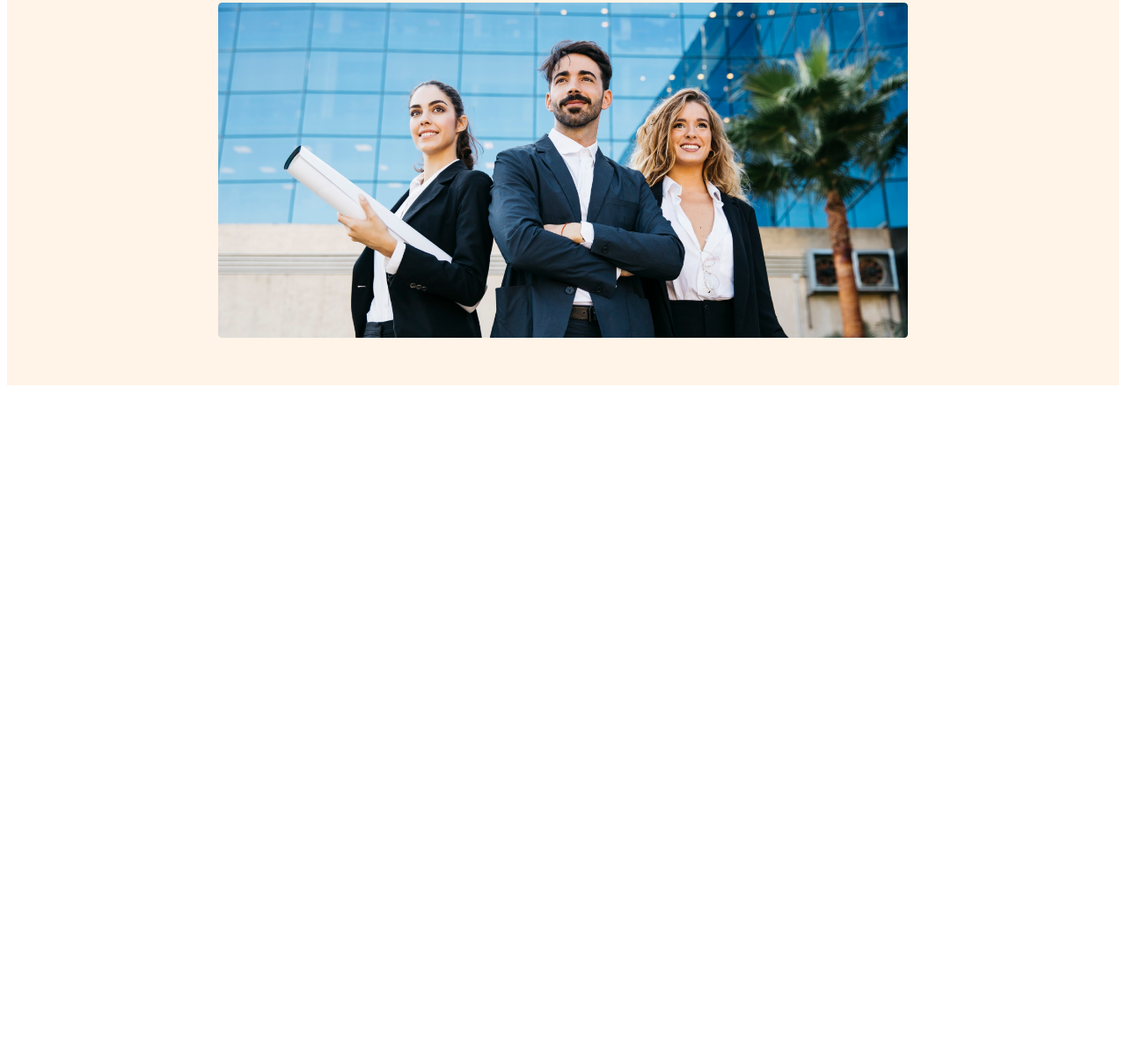
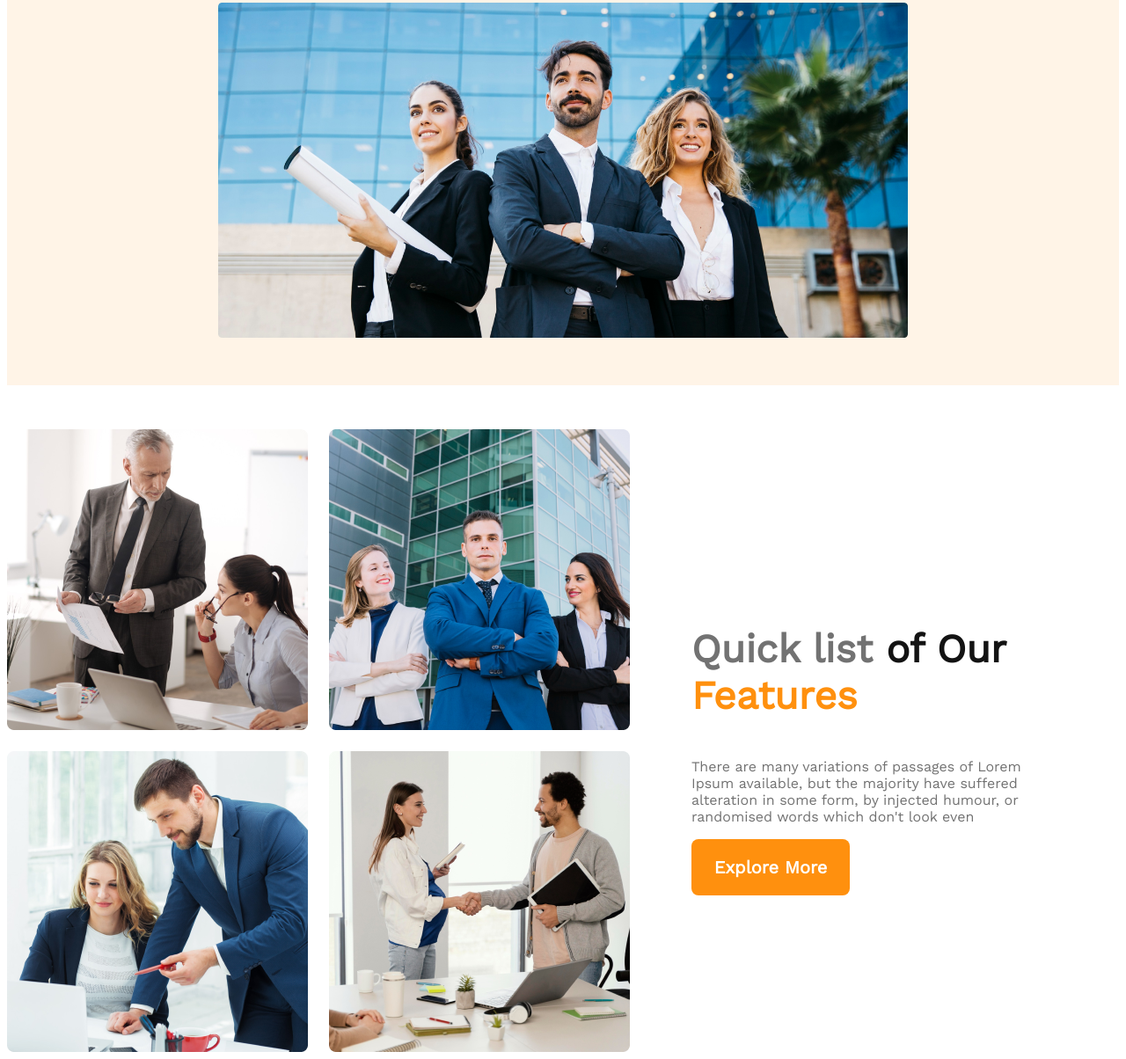
Before and after one commit to Tasin37/Architect, a plain HTML site: page index.html in a window 1280 px wide. Shown: the part 573-1777 px from the top of the page at 88% size. Before the commit the page ends 1019 px from the top, so only its background shows below. Drawn offline with nearby package versions, Linux system fonts and the light colour scheme.

Commit message:
teams responsive

```diff
--- a/index.html
+++ b/index.html
@@ -32,7 +32,19 @@
     </header>
 
     <main>
-
+        <section class="teams">
+            <div class="teams-img">
+                <img src="images/team1.png" alt="">
+                <img src="images/team2.png" alt="">
+                <img src="images/team3.png" alt="">
+                <img src="images/team4.png" alt="">
+            </div>
+            <div class="teams-content">
+                <h3 class="teams-title"><span class="quick">Quick list</span> <span class="of">of Our</span> <span class="Features">Features</span></h3>
+                <p class="teams-desc">There are many variations of passages of Lorem Ipsum available, but the majority have suffered alteration in some form, by injected humour, or randomised words which don't look even</p>
+                <button class="btn-primary">Explore More</button>
+            </div>
+        </section>
     </main>
 
     <footer>
--- a/style.css
+++ b/style.css
@@ -70,6 +70,50 @@ nav li a {
     margin-top: 20px;
 }
 
+main{
+    max-width: 1440px;
+    margin: 0 auto;
+}
+
+.teams{
+    display: flex;
+    align-items: center;
+    margin-top: 50px;
+}
+.teams-img{
+    display: grid;
+    grid-template-columns: repeat(2, 1fr);
+    gap: 1.5rem;
+}
+
+.teams-content{
+    padding-right: 70px;
+    padding-left: 70px;
+    max-width: 33.5rem;
+}
+
+.teams-title{
+    font-size: 2.8rem;
+}
+
+.quick{
+    font-weight: 600;
+    color: #727272;
+}
+.of{
+    font-weight: 700;
+    color: #131313;
+}
+.Features{
+    color: #FF900E;
+    font-weight: 700;
+}
+.teams-desc{
+    font-size: 1rem;
+    font-weight: 400;
+    color: #727272;
+}
+
 
 
 @media screen and (max-width:576px) {
@@ -80,6 +124,19 @@ nav li a {
     nav{
         flex-direction: column;
     }
+
+    .teams{
+        flex-direction: column;
+    }
+
+    .teams-img{
+        grid-template-columns: 1fr;
+    }
+
+    .teams-content{
+        padding-right: 30px;
+        padding-left: 30px;
+    }
 }
 
 
@@ -87,7 +144,8 @@ nav li a {
     header{
         padding: 50px;
     }
-    nav{
+    nav,
+    .teams{
         flex-direction: column;
     }
 }
```
